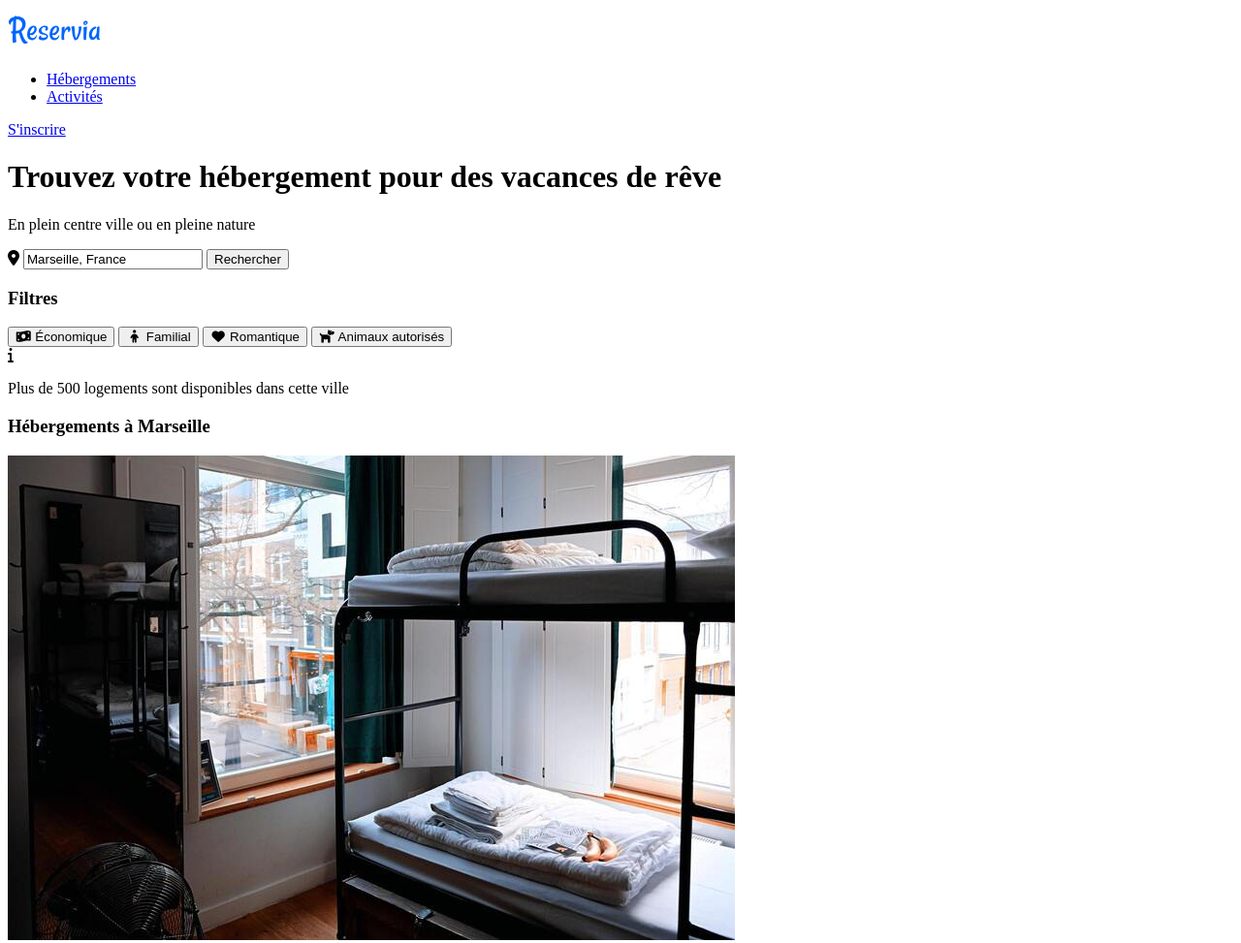
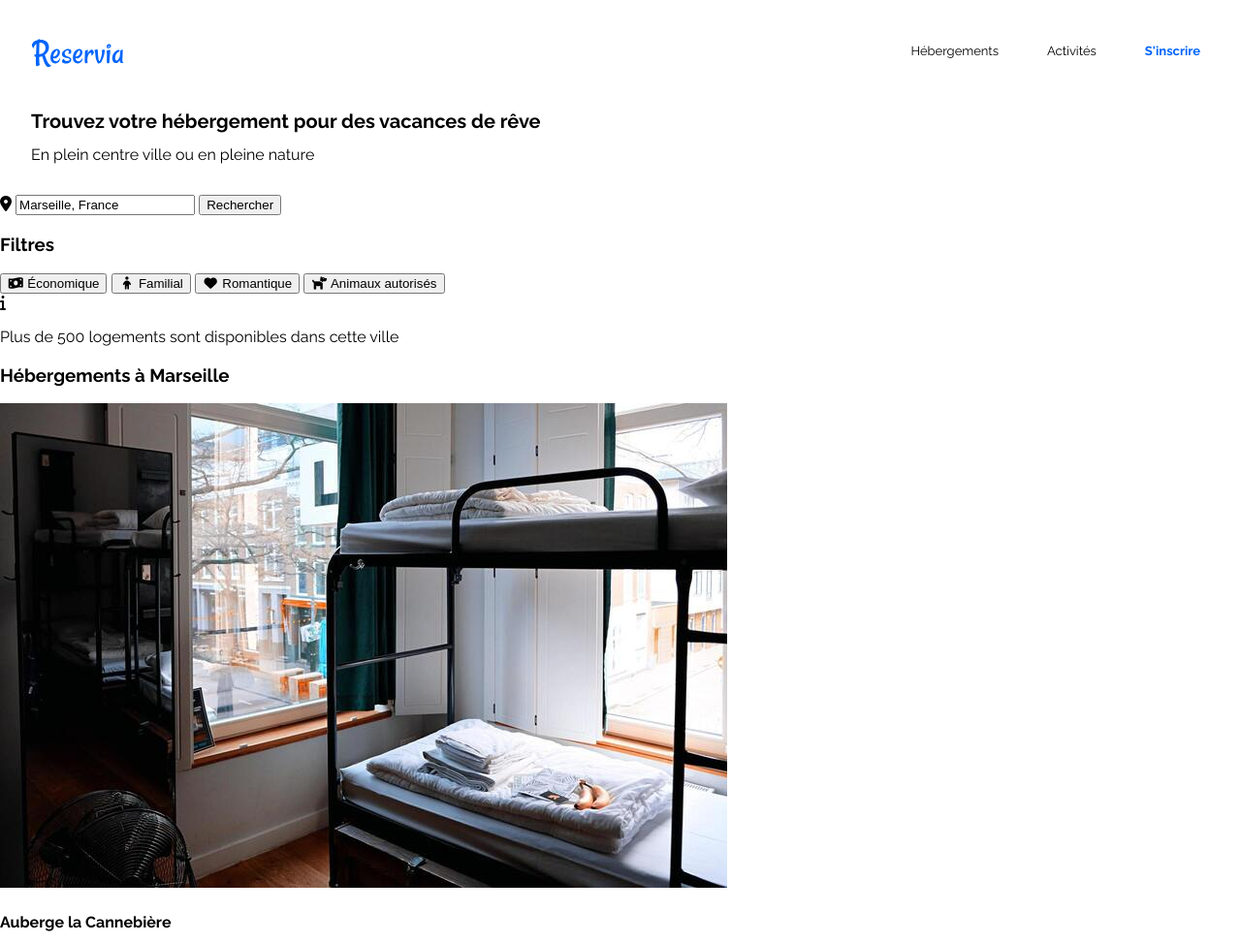
Before and after one commit to nesrineabo/NesrineBendriss_2_TEST, a plain HTML site: page index.html in a window 1280 px wide. Shown: the top 973 px of the page at 97% size. Drawn offline with Linux system fonts and the light colour scheme.

Commit message:
Travail sur le header fini

```diff
--- a/index.html
+++ b/index.html
@@ -6,6 +6,7 @@
     <meta charset="UTF-8">
     <meta name="viewport" content="width=device-width, initial-scale=1.0">
     <script src="https://kit.fontawesome.com/353d67f000.js" crossorigin="anonymous"></script>
+    <link rel="stylesheet" href="style.css">
     <title>Reservia - Trouvez votre hébergement pour des vacances de rêve </title>
 </head>
 
@@ -23,15 +24,18 @@
                 <ul>
                     <li><a class="lien-nav" href="hebergements">Hébergements</a></li>
                     <li><a class="lien-nav" href="activites">Activités</a></li>
+                    <li><a class="inscription" href="#">S'inscrire</a></li>
                 </ul>
-                <p><a class="inscription" href="#">S'inscrire</a></p>
+
             </nav>
+
+        </header>
 
             <div class="titre-header">
                 <h1>Trouvez votre hébergement pour des vacances de rêve</h1>
                 <p>En plein centre ville ou en pleine nature</p>
             </div>
-        </header>
+
 
 <!------- Recherche ------->
         <section class="recherche-filtre">
--- a/style.css
+++ b/style.css
@@ -2,6 +2,7 @@
 
 body{
     font-family: 'Raleway', sans-serif;
+    margin: 0;
 }
 
 .container{
@@ -18,14 +19,15 @@ a{
 header{
     display: flex;
     flex-wrap: wrap;
-    justify-content: space-between;
     margin: 2em;
 }
 
 nav{
+    flex: 1;
     display: flex;
-    justify-content: center;
+    justify-content: flex-end;
     text-align: center;
+    list-style-type: none;
 }
 
 nav ul{
@@ -37,7 +39,34 @@ nav ul{
 }
 
 nav li a{
-    padding-left: 30px;
+    margin-left: 30px;
+    padding-left: 10px;
+    padding-right: 10px;
     color: black;
     text-decoration: none;
 }
+
+nav li a:hover{
+    color: #0065FC;
+    padding-top: 43px;
+    border-top: 3px solid #0065FC;
+}
+
+.inscription{
+    font-weight: 700;
+    color: #0065FC;
+}
+
+.titre-header{
+    margin: 2em;
+}
+.titre-header h1{
+    font-size: 20px;
+    padding-bottom: 0;
+}
+
+.titre-header p{
+    margin-top: 0;
+}
+
+/* RECHERCHE */
```
